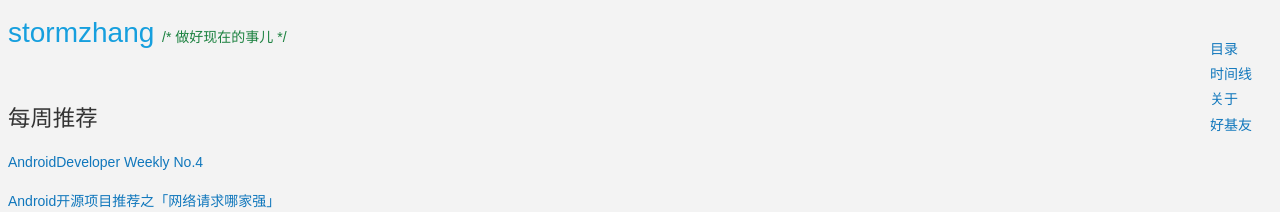
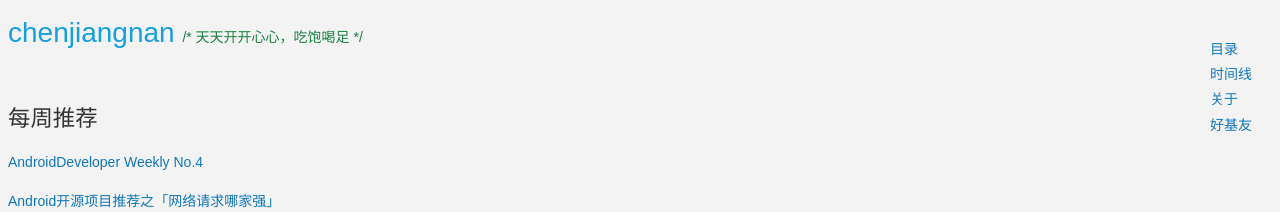
Before and after one commit to jiangnanchen/https-github.com-jiangnanchen-jiangnanchen.github.io, a Jekyll site: the page built from index.md, in a window 1280 px wide. Shown: the top 212 px of the page. Built offline with Jekyll 4.4.1, drawn with Linux system fonts in a browser that asks for light colours; nearby versions of some CDN libraries; comment, search, counter and statistics services are not loaded; a style sheet for code colours, icons or effects is not loaded.

Commit message:
add config.yml

```diff
--- a/_config.yml
+++ b/_config.yml
@@ -7,13 +7,13 @@ exclude: [".rvmrc", ".rbenv-version", "README.md", "Rakefile", "changelog.md"]
 highlighter: pygments
 paginate: 5
 
-title : 做好现在的事儿
+title : 天天开开心心，吃饱喝足
 tagline: 爱生活，爱技术，爱科技，爱折腾
 author :
-  name : stormzhang
+  name : chenjiangnan
   description: Android Developer, Google Fans, Like OpenSource
   email : zhangqi.dev@qq.com
-  github : https://github.com/stormzhang
+  github : https://github.com/chenjiangnan
   twitter : http://twitter.com/storm4android
   simple_search: http://google.com/search
 
@@ -25,7 +25,7 @@ author :
 # Else if you are pushing to username.github.io, replace with your username.
 # Finally if you are pushing to a GitHub project page, include the project name at the end.
 #
-production_url : http://stormzhang.com
+production_url : http://chenjiangnan.com
 
 # All Jekyll-Bootstrap specific configurations are namespaced into this hash
 #
```
